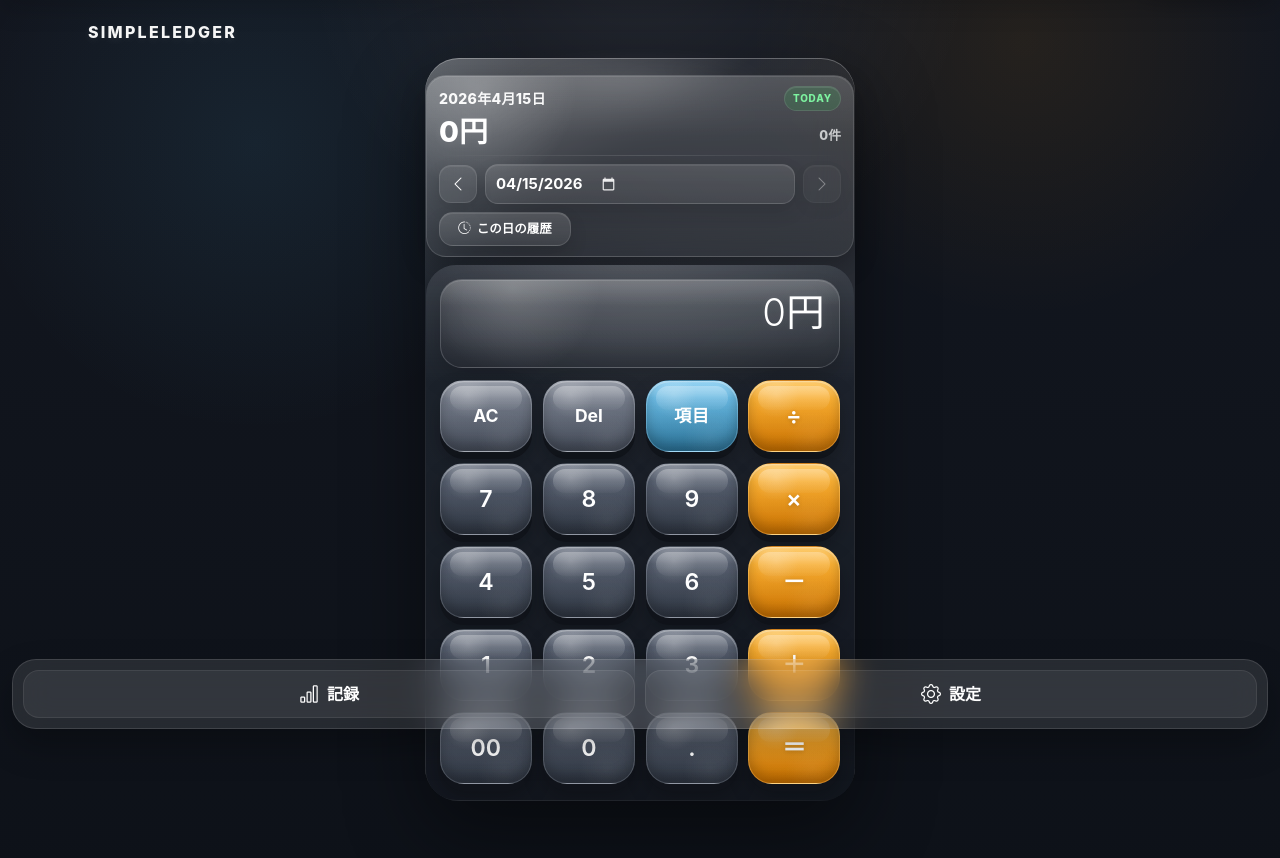
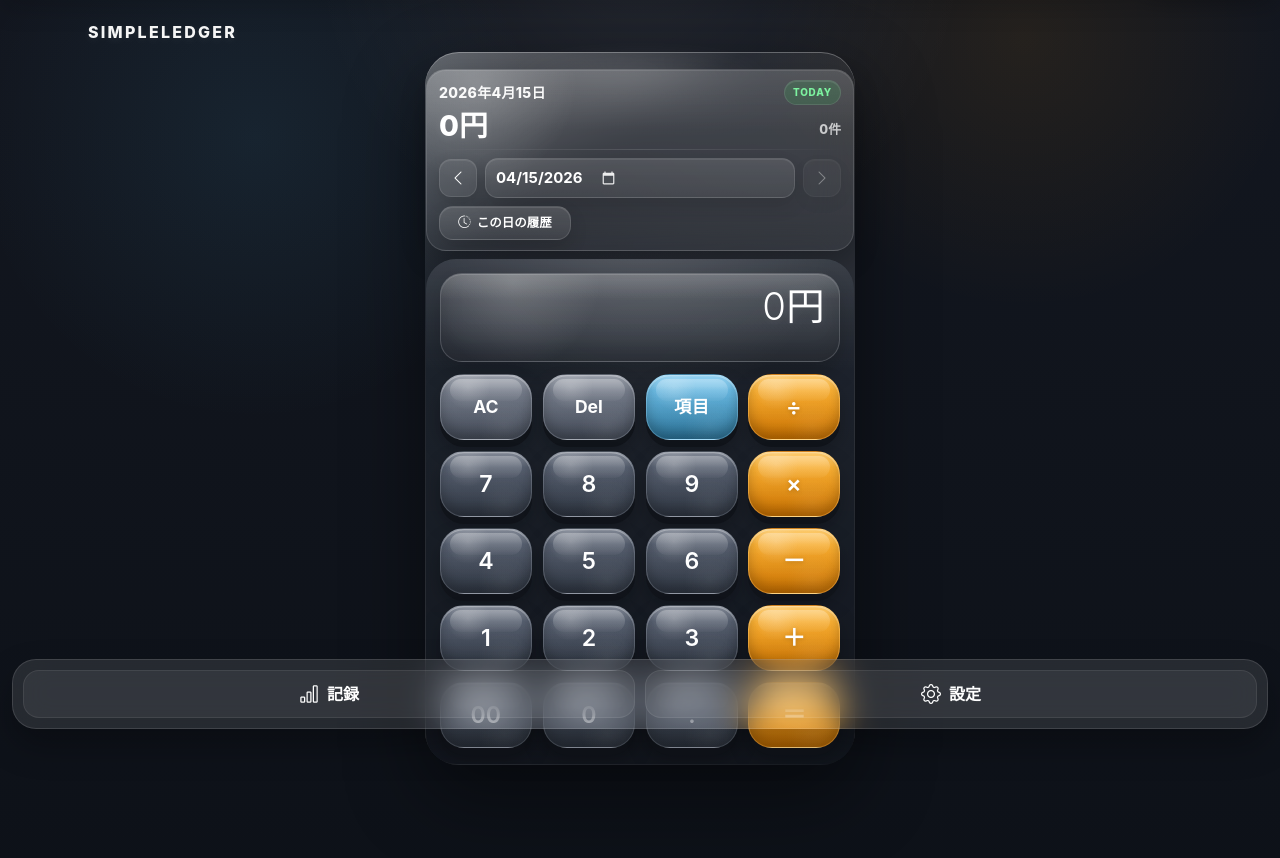
Before and after one commit to yukiakimori0317-art/simpleledger, a Django app: page / in a window 1280 px wide. Shown: the part 59-917 px from the top of the page. After the commit the page ends 840 px from the top, so only its background shows below. Run offline with Django 5.2, Linux system fonts and the light colour scheme; the visitor is signed in with stand-in values (Sample User, id 1); data that the repository does not hold is empty.

Commit message:
index見た目修正

```diff
--- a/kakeibo/templates/kakeibo/index.html
+++ b/kakeibo/templates/kakeibo/index.html
@@ -228,7 +228,7 @@
         display: flex;
         justify-content: flex-start;
         align-items: center;
-        margin-bottom: 14px;
+        margin-bottom: 8px;
         padding-left: 2px;
     }
 
@@ -564,7 +564,7 @@
 
     .calc-btn {
         position: relative;
-        height: 72px;
+        height: 66px;
         border: none;
         border-radius: 24px;
         color: #fff;
```
